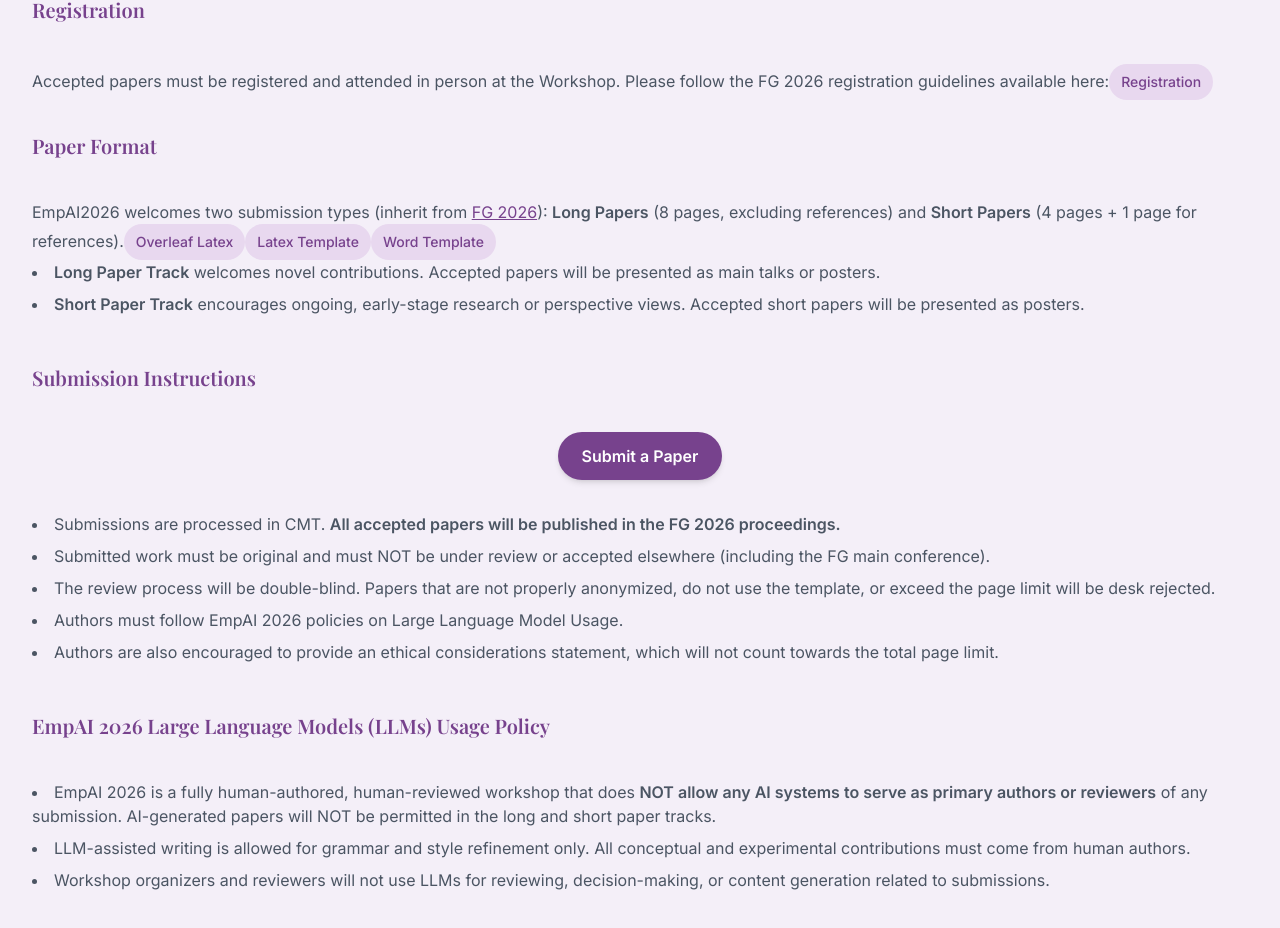
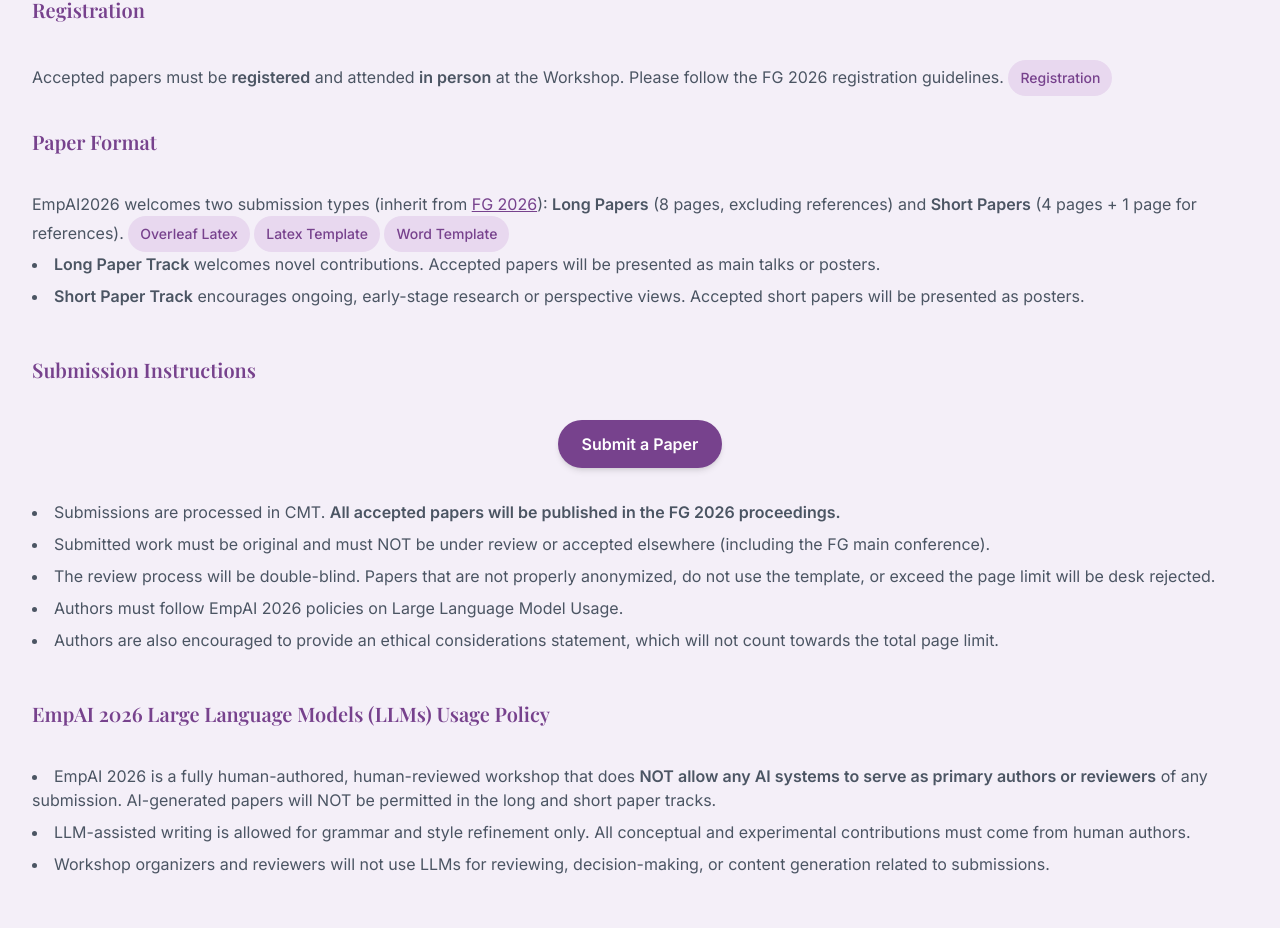
Before and after one commit to ElizaZhou96/EmpAI26, a React (Vite) app: page / in a window 1280 px wide. Shown: the part 2180-3108 px from the top of the page. Built offline with nearby package versions, Linux system fonts and the light colour scheme.

Commit message:
Update App.tsx

```diff
--- a/src/App.tsx
+++ b/src/App.tsx
@@ -214,9 +214,9 @@
 			  </ul>
 			</div>
 
-			  <h3 className="text-xl font-semibold text-[#77428D] mb-2">Registration</h3>
+			  <h3 className="text-xl font-semibold text-[#77428D] mb-1">Registration</h3>
               <p className="text-gray-600">
-                Accepted papers must be registered and attended in person at the Workshop. Please follow the FG 2026 registration guidelines available here:
+                Accepted papers must be <strong>registered</strong> and attended <strong>in person</strong> at the Workshop. Please follow the FG 2026 registration guidelines.{' '}
 				<a
                   href="https://fg2026.ieee-biometrics.org/registration/"
                   target="_blank"
@@ -227,10 +227,10 @@
                 </a>
 			  </p>
 
-			  <h3 className="text-xl font-semibold text-[#77428D] mb-2">Paper Format</h3>
+			  <h3 className="text-xl font-semibold text-[#77428D] mb-1">Paper Format</h3>
               <p className="text-gray-600">
                 EmpAI2026 welcomes two submission types (inherit from <a href="https://fg2026.ieee-biometrics.org/cfp/" target="_blank" rel="noopener noreferrer" className="text-[#77428D] underline hover:text-gray-600"> FG 2026</a>): <strong>Long Papers</strong> (8 pages, excluding references) and <strong>Short Papers</strong> (4 pages + 1 page for references).
-				 <a
+				 {' '}<a
                   href="https://www.overleaf.com/read/vtbwkbhhbxpp#35990f"
                   target="_blank"
                   rel="noopener noreferrer"
@@ -239,7 +239,7 @@
                   Overleaf Latex
                 </a>
 
-				<a
+				{' '}<a
                   href="https://drive.google.com/file/d/1RBOaG7JogyFI7nigzHjJfn36pHQ3rakp/view?usp=sharing"
                   target="_blank"
                   rel="noopener noreferrer"
@@ -248,7 +248,7 @@
                   Latex Template
                 </a>
 
-				<a
+				{' '}<a
                   href="https://docs.google.com/document/d/1nekOaVw4SB3U0HkgoKdf06mWzPmjDQQh/edit?usp=sharing&ouid=104016129676819843735&rtpof=true&sd=true"
                   target="_blank"
                   rel="noopener noreferrer"
@@ -263,7 +263,7 @@
 			  	</ul>
 			  </p>
 
-			  <h3 className="text-xl font-semibold text-[#77428D] mb-2">Submission Instructions</h3>
+			  <h3 className="text-xl font-semibold text-[#77428D] mb-1">Submission Instructions</h3>
               <div className="flex justify-center">
             	<a
                   href="https://cmt3.research.microsoft.com/FG2026/Track/14/Submission/Create"
@@ -282,14 +282,14 @@
 				<li>Authors are also encouraged to provide an ethical considerations statement, which will not count towards the total page limit. </li>
 				</ul>
 
-			  <h3 className="text-xl font-semibold text-[#77428D] mb-2">EmpAI 2026 Large Language Models (LLMs) Usage Policy</h3>
+			  <h3 className="text-xl font-semibold text-[#77428D] mb-1">EmpAI 2026 Large Language Models (LLMs) Usage Policy</h3>
 			  <ul className="text-gray-600 mb-4 list-disc list-inside space-y-2">
 				<li>EmpAI 2026 is a fully human-authored, human-reviewed workshop that does <strong>NOT allow any AI systems to serve as primary authors or reviewers</strong> of any submission. AI-generated papers will NOT be permitted in the long and short paper tracks. </li>
 				<li>LLM-assisted writing is allowed for grammar and style refinement only. All conceptual and experimental contributions must come from human authors.  </li>
 				<li>Workshop organizers and reviewers will not use LLMs for reviewing, decision-making, or content generation related to submissions. </li>
 			  </ul>
 
-			  <h3 className="text-xl font-semibold text-[#77428D] mb-2">Call for PC members</h3>
+			  <h3 className="text-xl font-semibold text-[#77428D] mb-1">Call for PC members</h3>
               <p className="text-gray-600">
                 We are looking for passionate and responsible PC members to review submissions for the EmpAI 2026 workshop. If you are interested in accessibility, human-centered AI, or related topics, you are very welcome to apply.
 				<a
```
